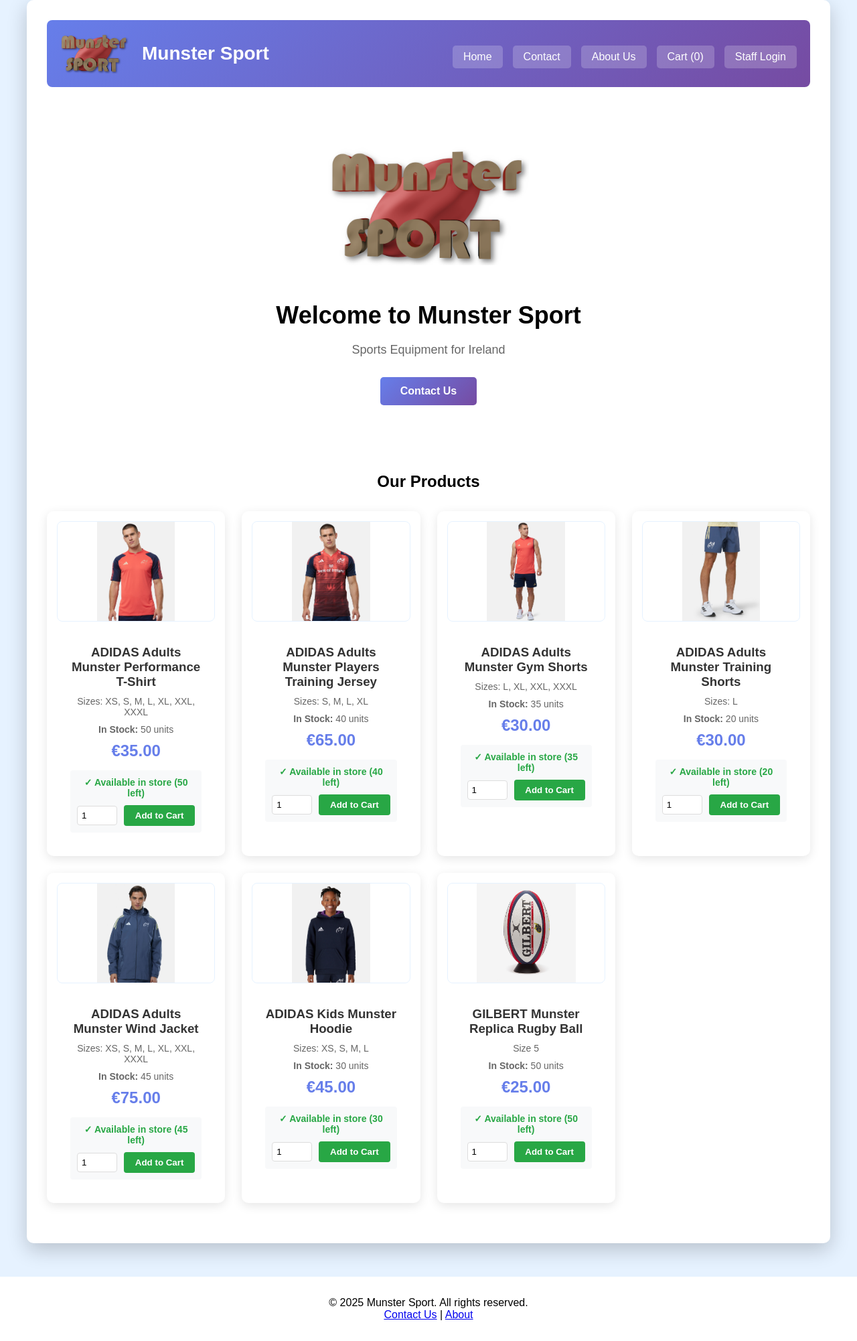
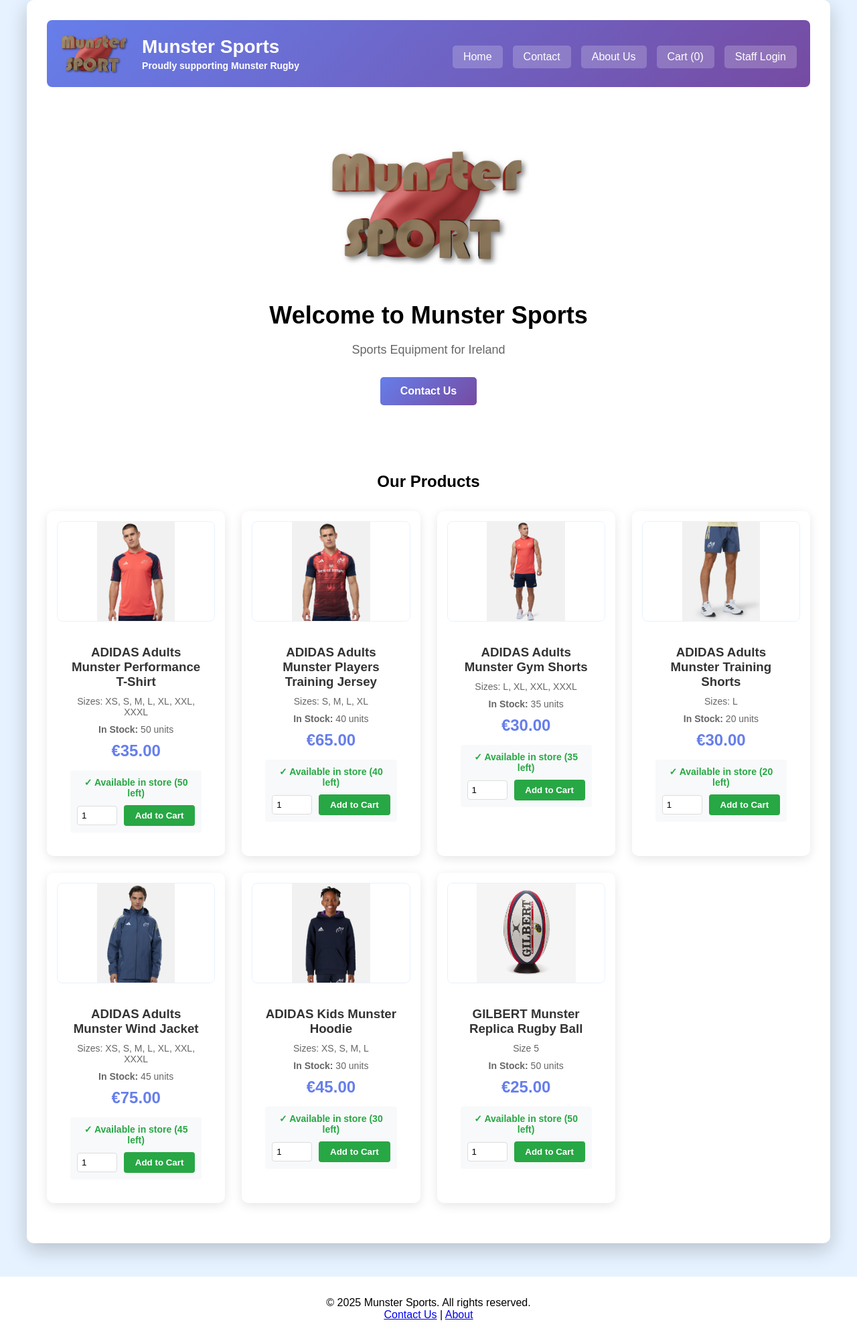
Before and after one commit to Adam-Nix/Munster_Sport, a PHP site: page / in a window 1280 px wide. Shown: the whole page at 67% size. Run offline with PHP 8.4, Linux system fonts and the light colour scheme; data comes from the database, SQL or seed files in the repository; data that the repository does not hold is empty.

Commit message:
Name change and Add front page slogan

```diff
--- a/cart.php
+++ b/cart.php
@@ -11,7 +11,7 @@
 <head>
     <meta charset="UTF-8">
     <meta name="viewport" content="width=device-width, initial-scale=1.0">
-    <title>Shopping Cart - Munster Sport</title>
+    <title>Shopping Cart - Munster Sports</title>
     <link rel="stylesheet" href="style.css">
     <style>
         .cart-container {
@@ -321,7 +321,7 @@
             <div style="display: flex; align-items: center; justify-content: space-between; flex-wrap: wrap;">
                 <img src="images/logo.png" alt="Munster Sport" style="height: 60px; margin-right: 20px;">
                 <div style="flex-grow: 1;">
-                    <h1 style="margin: 0;">Munster Sport</h1>
+                    <h1 style="margin: 0;">Munster Sports</h1>
                     <p style="margin: 5px 0 0 0;">Quality Sports Equipment</p>
                 </div>
                 <div class="nav-links">
@@ -410,7 +410,7 @@
     </div>
 
     <footer style="text-align: center; padding: 30px; background: white; border-top: 3px solid #1655c2; margin-top: 50px;">
-        <p>&copy; <?= date('Y') ?> Munster Sport. All rights reserved.</p>
+        <p>&copy; <?= date('Y') ?> Munster Sports. All rights reserved.</p>
         <p><a href="contact.php">Contact Us</a> | <a href="about.php">About</a></p>
     </footer>
 
--- a/checkout.php
+++ b/checkout.php
@@ -127,7 +127,7 @@
 <head>
     <meta charset="UTF-8">
     <meta name="viewport" content="width=device-width, initial-scale=1.0">
-    <title>Checkout - Munster Sport</title>
+    <title>Checkout - Munster Sports</title>
     <link rel="stylesheet" href="style.css">
     <style>
         .checkout-container {
@@ -288,7 +288,7 @@
             <div style="display: flex; align-items: center; justify-content: space-between; flex-wrap: wrap;">
                 <img src="images/logo.png" alt="Munster Sport" style="height: 60px; margin-right: 20px;">
                 <div style="flex-grow: 1;">
-                    <h1 style="margin: 0;">Munster Sport</h1>
+                    <h1 style="margin: 0;">Munster Sports</h1>
                     <p style="margin: 5px 0 0 0;">Quality Sports Equipment</p>
                 </div>
                 <div class="nav-links">
@@ -403,7 +403,7 @@
     </div>
 
     <footer style="text-align: center; padding: 30px; background: white; border-top: 3px solid #1655c2; margin-top: 50px;">
-        <p>&copy; <?= date('Y') ?> Munster Sport. All rights reserved.</p>
+        <p>&copy; <?= date('Y') ?> Munster Sports. All rights reserved.</p>
         <p><a href="contact.php">Contact Us</a> | <a href="about.php">About</a></p>
     </footer>
 
--- a/contact.php
+++ b/contact.php
@@ -55,7 +55,7 @@
 <head>
     <meta charset="UTF-8">
     <meta name="viewport" content="width=device-width, initial-scale=1.0">
-    <title>Contact Us - Munster Sport</title>
+    <title>Contact Us - Munster Sports</title>
     <link rel="stylesheet" href="style.css">
 </head>
 <body>
@@ -64,7 +64,7 @@
             <div style="display: flex; align-items: center; justify-content: space-between; flex-wrap: wrap;">
                 <img src="images/logo.png" alt="Munster Sport" style="height: 60px; margin-right: 20px;">
                 <div style="flex-grow: 1;">
-                    <h1 style="margin: 0;">Munster Sport</h1>
+                    <h1 style="margin: 0;">Munster Sports</h1>
                 </div>
                 <div class="nav-links">
                     <a href="index.php">Home</a>
@@ -121,7 +121,7 @@
     </div>
 
     <footer style="text-align: center; padding: 30px; background: white; border-top: 3px solid #1655c2; margin-top: 50px;">
-        <p>&copy; <?= date('Y') ?> Munster Sport. All rights reserved.</p>
+        <p>&copy; <?= date('Y') ?> Munster Sports. All rights reserved.</p>
         <p><a href="contact.php">Contact Us</a> | <a href="about.php">About</a></p>
     </footer>
 </body>
--- a/index.php
+++ b/index.php
@@ -16,16 +16,17 @@
 <head>
     <meta charset="UTF-8">
     <meta name="viewport" content="width=device-width, initial-scale=1.0">
-    <title>Munster Sport - Quality Sports Equipment</title>
+    <title>Munster Sports - Quality Sports Equipment in Munster</title>
     <link rel="stylesheet" href="style.css">
 </head>
 <body>
     <div class="container">
         <header>
             <div style="display: flex; align-items: center; justify-content: space-between; flex-wrap: wrap;">
-                <img src="images/logo.png" alt="Munster Sport" style="height: 60px; margin-right: 20px;">
+                <img src="images/logo.png" alt="Munster Sports" style="height: 60px; margin-right: 20px;">
                 <div style="flex-grow: 1;">
-                    <h1 style="margin: 0;">Munster Sport</h1>
+                    <h1 style="margin: 0;">Munster Sports</h1>
+                    <p style="margin: 4px 0 0; color: #1655c; font-size: 14px; font-weight: 600;">Proudly supporting Munster Rugby</p>
                 </div>
                 <div class="nav-links">
                     <a href="index.php">Home</a>
@@ -45,8 +46,8 @@
 
         <!-- Hero Section -->
         <div style="text-align: center; padding: 60px 20px; background: white; border: 3px solid #1655c; margin-bottom: 40px;">
-            <img src="images/logo.png" alt="Munster Sport" style="max-width: 300px; margin-bottom: 30px;">
-            <h2 style="color: #1655c; font-size: 36px; margin-bottom: 20px;">Welcome to Munster Sport</h2>
+            <img src="images/logo.png" alt="Munster Sports" style="max-width: 300px; margin-bottom: 30px;">
+            <h2 style="color: #1655c; font-size: 36px; margin-bottom: 20px;">Welcome to Munster Sports</h2>
             <p style="font-size: 18px; color: #666; margin-bottom: 30px;">
                 Sports Equipment for Ireland
             </p>
@@ -95,7 +96,7 @@
     </div>
 
     <footer style="text-align: center; padding: 30px; background: white; border-top: 3px solid #1655c; margin-top: 50px;">
-        <p>&copy; <?= date('Y') ?> Munster Sport. All rights reserved.</p>
+        <p>&copy; <?= date('Y') ?> Munster Sports. All rights reserved.</p>
         <p><a href="contact.php">Contact Us</a> | <a href="about.php">About</a></p>
     </footer>
 
--- a/login.php
+++ b/login.php
@@ -48,7 +48,7 @@
         </div>
 
         <h2>Staff Login</h2>
-        <p style="text-align: center; color: #666;">Secure access for Munster Sport employees</p>
+        <p style="text-align: center; color: #666;">Secure access for Munster Sports employees</p>
 
         <?php if ($error): ?>
             <div class="alert alert-error"><?= $error ?></div>
--- a/order_confirmation.php
+++ b/order_confirmation.php
@@ -29,7 +29,7 @@
 <head>
     <meta charset="UTF-8">
     <meta name="viewport" content="width=device-width, initial-scale=1.0">
-    <title>Order Confirmation - Munster Sport</title>
+    <title>Order Confirmation - Munster Sports</title>
     <link rel="stylesheet" href="style.css">
     <style>
         .confirmation-container {
@@ -186,7 +186,7 @@
             <div style="display: flex; align-items: center; justify-content: space-between; flex-wrap: wrap;">
                 <img src="images/logo.png" alt="Munster Sport" style="height: 60px; margin-right: 20px;">
                 <div style="flex-grow: 1;">
-                    <h1 style="margin: 0;">Munster Sport</h1>
+                    <h1 style="margin: 0;">Munster Sports</h1>
                     <p style="margin: 5px 0 0 0;">Quality Sports Equipment</p>
                 </div>
                 <div class="nav-links">
@@ -307,7 +307,7 @@
     </div>
 
     <footer style="text-align: center; padding: 30px; background: white; border-top: 3px solid #1655c2; margin-top: 50px;">
-        <p>&copy; <?= date('Y') ?> Munster Sport. All rights reserved.</p>
+        <p>&copy; <?= date('Y') ?> Munster Sports. All rights reserved.</p>
         <p><a href="contact.php">Contact Us</a> | <a href="about.php">About</a></p>
     </footer>
 </body>
--- a/order_management.php
+++ b/order_management.php
@@ -29,7 +29,7 @@
 <head>
     <meta charset="UTF-8">
     <meta name="viewport" content="width=device-width, initial-scale=1.0">
-    <title>Order Management - Munster Sport</title>
+    <title>Order Management - Munster Sports</title>
     <link rel="stylesheet" href="style.css">
     <style>
         .orders-container {
@@ -193,7 +193,7 @@
             <div style="display: flex; align-items: center; justify-content: space-between; flex-wrap: wrap;">
                 <img src="images/logo.png" alt="Munster Sport" style="height: 60px; margin-right: 20px;">
                 <div style="flex-grow: 1;">
-                    <h1 style="margin: 0;">Munster Sport - Staff Area</h1>
+                    <h1 style="margin: 0;">Munster Sports - Staff Area</h1>
                 </div>
                 <div class="nav-links">
                     <a href="index.php">Public Site</a>
@@ -296,7 +296,7 @@
     </div>
 
     <footer style="text-align: center; padding: 30px; background: white; border-top: 3px solid #1655c2; margin-top: 50px;">
-        <p>&copy; <?= date('Y') ?> Munster Sport. All rights reserved.</p>
+        <p>&copy; <?= date('Y') ?> Munster Sports. All rights reserved.</p>
     </footer>
 </body>
 </html>
--- a/staff_area.php
+++ b/staff_area.php
@@ -15,7 +15,7 @@
 <head>
     <meta charset="UTF-8">
     <meta name="viewport" content="width=device-width, initial-scale=1.0">
-    <title>Staff Area - Munster Sport</title>
+    <title>Staff Area - Munster Sports</title>
     <link rel="stylesheet" href="style.css">
 </head>
 <body>
@@ -24,7 +24,7 @@
             <div style="display: flex; align-items: center; justify-content: space-between; flex-wrap: wrap;">
                 <img src="images/logo.png" alt="Munster Sport" style="height: 60px; margin-right: 20px;">
                 <div style="flex-grow: 1;">
-                    <h1 style="margin: 0;">Munster Sport - Staff Area</h1>
+                    <h1 style="margin: 0;">Munster Sports - Staff Area</h1>
                 </div>
                 <div class="nav-links">
                     <a href="index.php">Public Site</a>
--- a/stock_management.php
+++ b/stock_management.php
@@ -36,7 +36,7 @@
 <head>
     <meta charset="UTF-8">
     <meta name="viewport" content="width=device-width, initial-scale=1.0">
-    <title>Stock Management - Munster Sport</title>
+    <title>Stock Management - Munster Sports</title>
     <link rel="stylesheet" href="style.css">
     <style>
         .stock-container {
@@ -139,7 +139,7 @@
             <div style="display: flex; align-items: center; justify-content: space-between; flex-wrap: wrap;">
                 <img src="images/logo.png" alt="Munster Sport" style="height: 60px; margin-right: 20px;">
                 <div style="flex-grow: 1;">
-                    <h1 style="margin: 0;">Munster Sport - Staff Area</h1>
+                    <h1 style="margin: 0;">Munster Sports - Staff Area</h1>
                 </div>
                 <div class="nav-links">
                     <a href="index.php">Public Site</a>
@@ -205,7 +205,7 @@
     </div>
 
     <footer style="text-align: center; padding: 30px; background: white; border-top: 3px solid #1655c2; margin-top: 50px;">
-        <p>&copy; <?= date('Y') ?> Munster Sport. All rights reserved.</p>
+        <p>&copy; <?= date('Y') ?> Munster Sports. All rights reserved.</p>
     </footer>
 </body>
 </html>
--- a/update_password.php
+++ b/update_password.php
@@ -46,7 +46,7 @@
 <head>
     <meta charset="UTF-8">
     <meta name="viewport" content="width=device-width, initial-scale=1.0">
-    <title>Update Password - Munster Sport</title>
+    <title>Update Password - Munster Sports</title>
     <link rel="stylesheet" href="style.css">
     <style>
         .update-container {
```
Also changed, not shown: about.php (+5 -5 lines).
